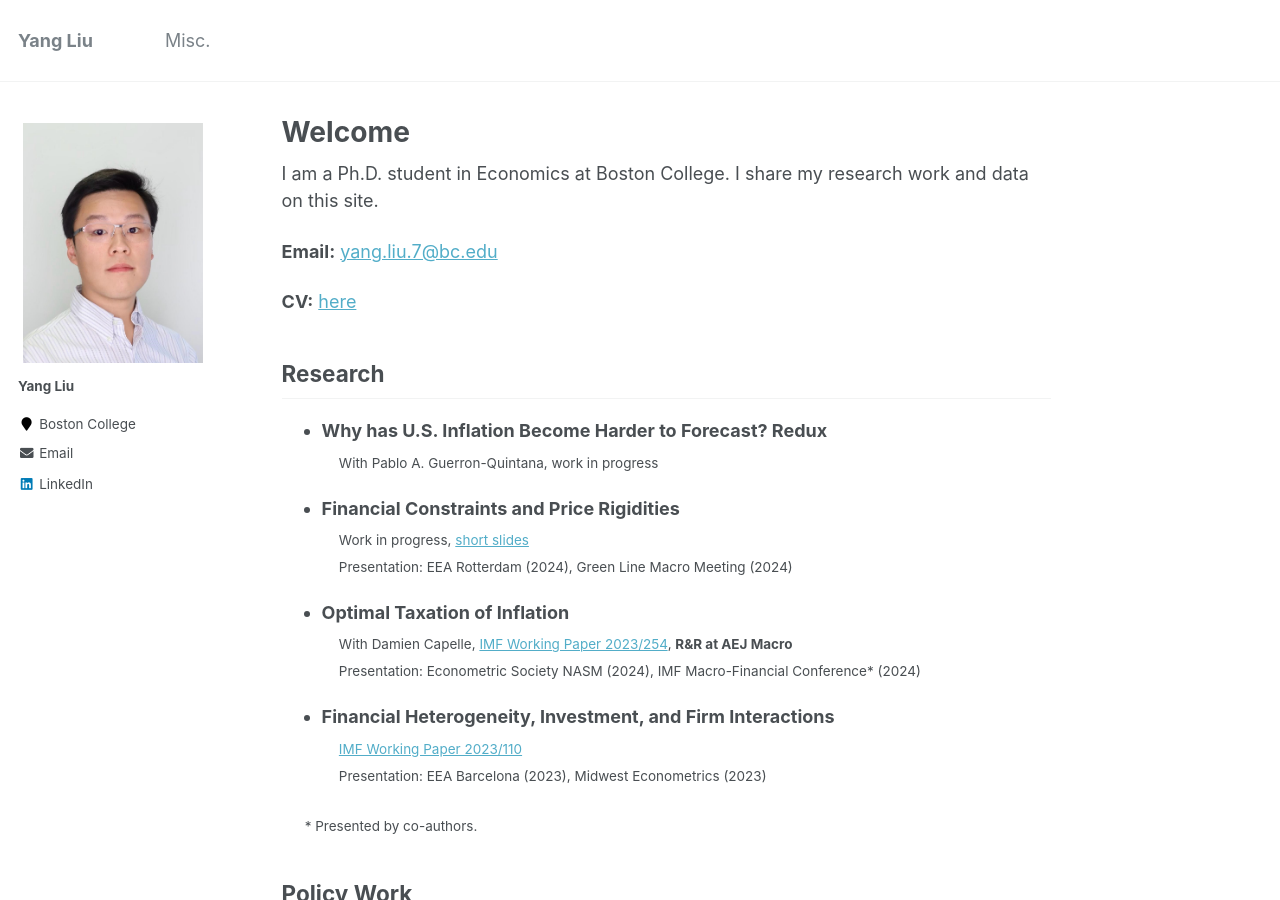
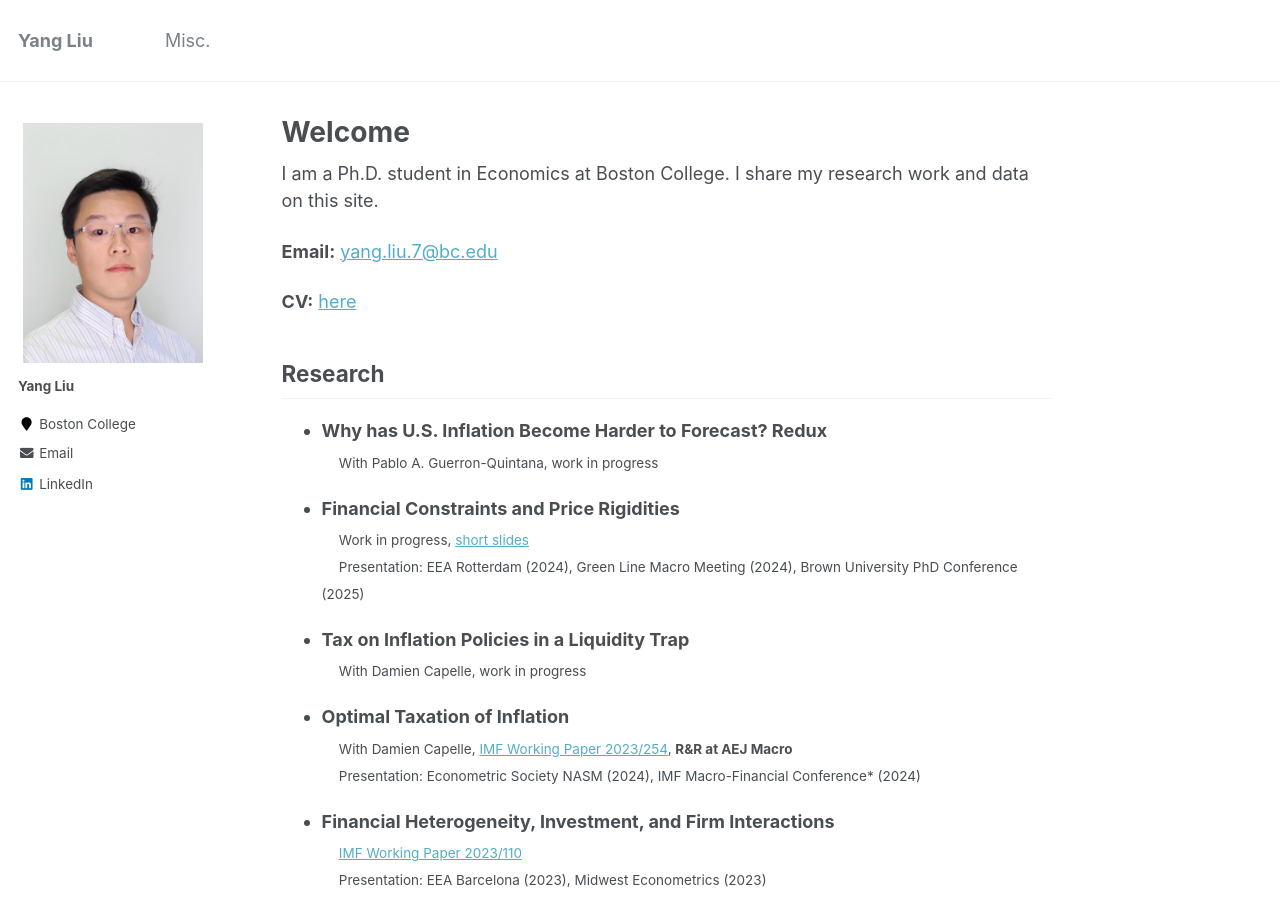
Before and after one commit to yangliu-95/yangliu-95.github.io, a Jekyll site: the page built from _pages/home.md, in a window 1280 px wide and 900 px high. Built offline with Jekyll 4.4.1, drawn with Linux system fonts in a browser that asks for light colours.

Commit message:
Update home.md

```diff
--- a/_pages/home.md
+++ b/_pages/home.md
@@ -21,7 +21,10 @@ I am a Ph.D. student in Economics at Boston College. I share my research work an
 
 * **Financial Constraints and Price Rigidities**  <br>
 <sub> &emsp;  Work in progress, [short slides](files/Finance_Inflation_EEA2024_YL.pdf)  <br>
-      &emsp;  Presentation: EEA Rotterdam (2024), Green Line Macro Meeting (2024) <sub>
+      &emsp;  Presentation: EEA Rotterdam (2024), Green Line Macro Meeting (2024), Brown University PhD Conference (2025) <sub>
+
+* **Tax on Inflation Policies in a Liquidity Trap**  <br>
+<sub> &emsp;  With Damien Capelle, work in progress <sub>
 
 * **Optimal Taxation of Inflation**  <br>
 <sub> &emsp;  With Damien Capelle,  [IMF Working Paper 2023/254](https://www.imf.org/en/Publications/WP/Issues/2023/12/08/Optimal-Taxation-of-Inflation-542215), **R&R at AEJ Macro**  <br>
```
